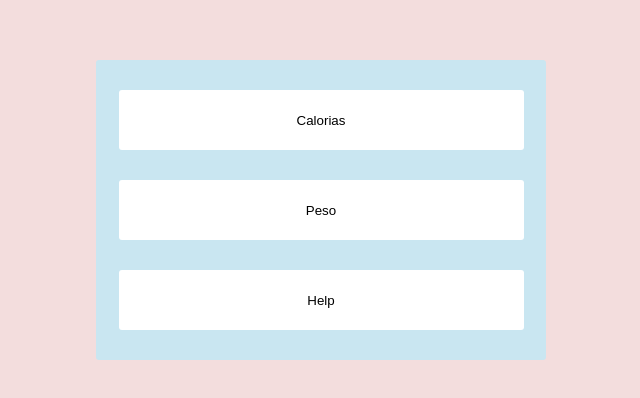
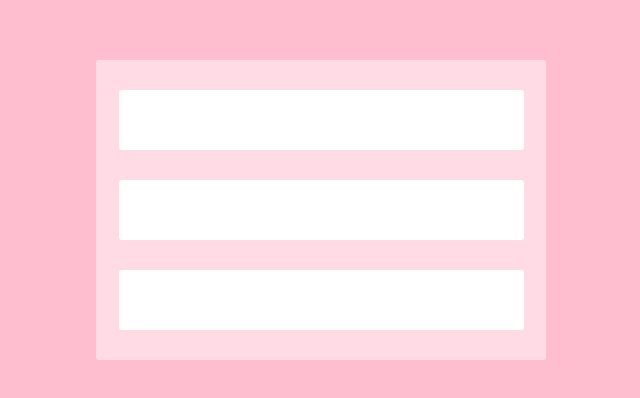
Before and after one commit to vinicius-mns/Calories-Tracker, a React (Create React App) app: page / in a window 1280 px wide. Shown: the part 190-588 px from the top of the page, without its empty margins (319-959 px from the left). Built offline with nearby package versions, Linux system fonts and the light colour scheme.

Commit message:
Estilizando component `home` e fontes-color

```diff
--- a/src/index.css
+++ b/src/index.css
@@ -7,16 +7,19 @@ body {
 }
 
 h1 {
-  font-weight: 200;
+  font-weight: 300;
+  color: white;
 }
 
 h2 {
   font-weight: 200;
+  color: white;
 }
 
 h3 {
   font-weight: 300;
   background-color: transparent;
+  color: white;
 }
 
 p {
--- a/src/pages/Home.jsx
+++ b/src/pages/Home.jsx
@@ -16,9 +16,9 @@ export default function Home() {
   return(
     <div>
       <div className='card_component'>
-        <Link className='link' to={`/calendar_tracker/${ month }/${ year }`}><button>Calorias</button></Link>
-        <Link className='link' to='/weight_tracker'><button>Peso</button></Link>
-        <Link className='link' to='/'><button>Help</button></Link>
+        <Link className='link' to={`/calendar_tracker/${ month }/${ year }`}><button><h2>Calorias</h2></button></Link>
+        <Link className='link' to='/weight_tracker'><button><h2>Peso</h2></button></Link>
+        <Link className='link' to='/'><button><h2>Help</h2></button></Link>
       </div>
     </div>
   );
--- a/src/styles/App.css
+++ b/src/styles/App.css
@@ -1,6 +1,6 @@
 * {
-  color: black;
-  background-color: rgb(243, 221, 221);
+  color: #5a373d;
+  background-color: #ffbed0;
   max-width: 450px;
   text-decoration: none;
   border-radius: 3px;
--- a/src/styles/calendar.css
+++ b/src/styles/calendar.css
@@ -1,14 +1,10 @@
 .calendar {
-  background-color: rgba(255, 255, 255, 0.445);
+  background-color: #ffdee777;
   left: 0;
   right: 0;
   width: 95%;
   margin: 0 auto;
   z-index: 4;
-}
-
-.calendar p {
-  color: rgb(104, 73, 73);
 }
 
 .calendar .container {
@@ -33,7 +29,6 @@
   font-size: 1px;
   text-align: center;
   animation: spin2 3s  , surgir2 1s forwards ;
-  color: rgba(255, 255, 255, 0.445);
 }
 
 .no::after {
@@ -41,7 +36,6 @@
   font-size: 1px;
   text-align: center;
   animation: spin2 3s  , surgir2 1s forwards ;
-  color: rgba(255, 255, 255, 0.445);
 }
 
 @keyframes surgir2 {
--- a/src/styles/home.css
+++ b/src/styles/home.css
@@ -1,5 +1,5 @@
 .card_component {
-  background-color: rgb(201, 230, 241);
+  background-color: #ffdce5;
   position: fixed;
   left: 0;
   right: 0;
--- a/src/styles/modal.css
+++ b/src/styles/modal.css
@@ -158,7 +158,6 @@ textarea :focus {
   font-size: 30px;
   text-align: center;
   animation: spin 10s infinite linear, surgir 0.5s forwards ;
-  color: rgba(255, 255, 255, 0.445);
 }
 
 .nao::after {
@@ -166,7 +165,6 @@ textarea :focus {
   font-size: 30px;
   text-align: center;
   animation: spin 10s infinite linear, surgir 0.5s forwards ;
-  color: rgba(255, 255, 255, 0.445);
 }
 
 .deletModal {
@@ -234,7 +232,6 @@ textarea :focus {
 
 .deletModal h3, span {
   background-color: transparent;
-  color: black;
 }
 
 .deletModal div {
@@ -253,7 +250,6 @@ textarea :focus {
 
 .deletModalDesmontar h3, span {
   background-color: transparent;
-  color: black;
 }
 
 .deletModalDesmontar div {
@@ -323,7 +319,6 @@ textarea :focus {
 }
 
 .containerMonth .clearAll p {
-  color: black;
   font-size: 18px;
   font-weight: 100;
 }
```
